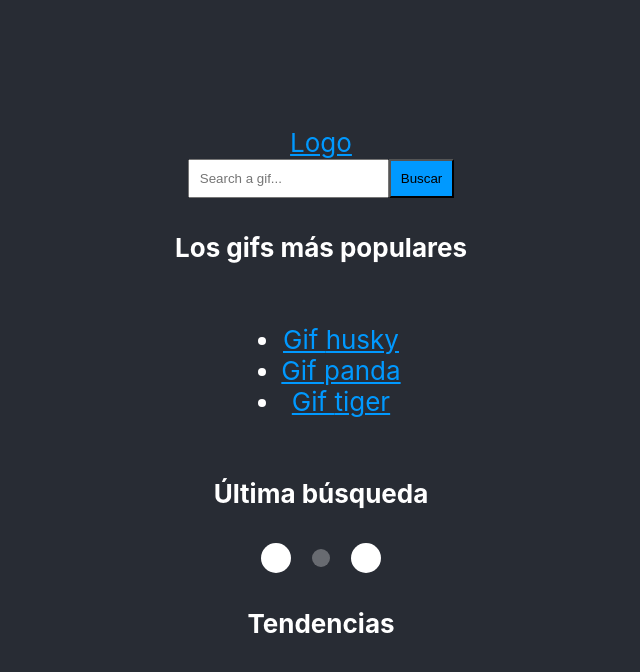
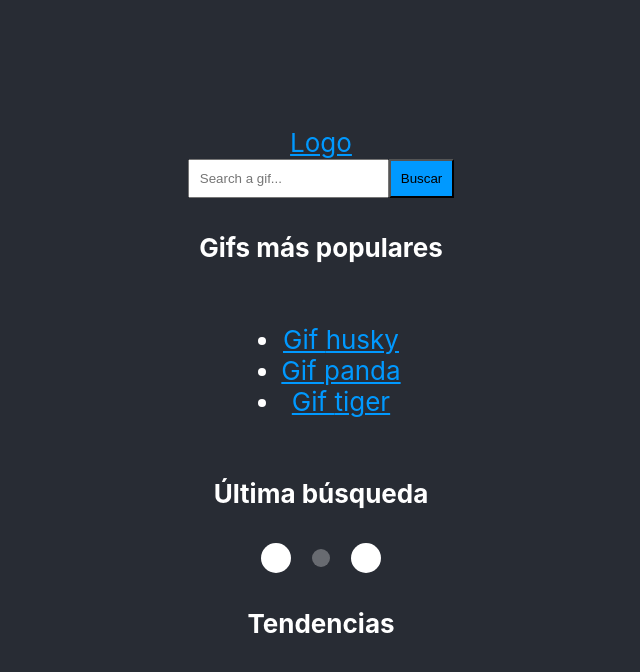
Before and after one commit to inmagination/giphy, a React (Create React App) app: page / in a window 1280 px wide. Shown: the top 672 px of the page, without its empty margins (319-959 px from the left). Built offline with nearby package versions, Linux system fonts and the light colour scheme; no server answers; the HTML template or start-up script is replaced by a standard one.

Commit message:
prueba de vercel

```diff
--- a/src/pages/Home/index.js
+++ b/src/pages/Home/index.js
@@ -29,7 +29,7 @@ export default function Home() {
 
       <SearchForm onSubmit={handleSubmit} />
 
-      <h4 className='App-title'>Los gifs más populares</h4>
+      <h4 className='App-title'>Gifs más populares</h4>
       <ul>
         {POPULAR_GIFS.map(popularGif => (
           <li key={popularGif}>
```
